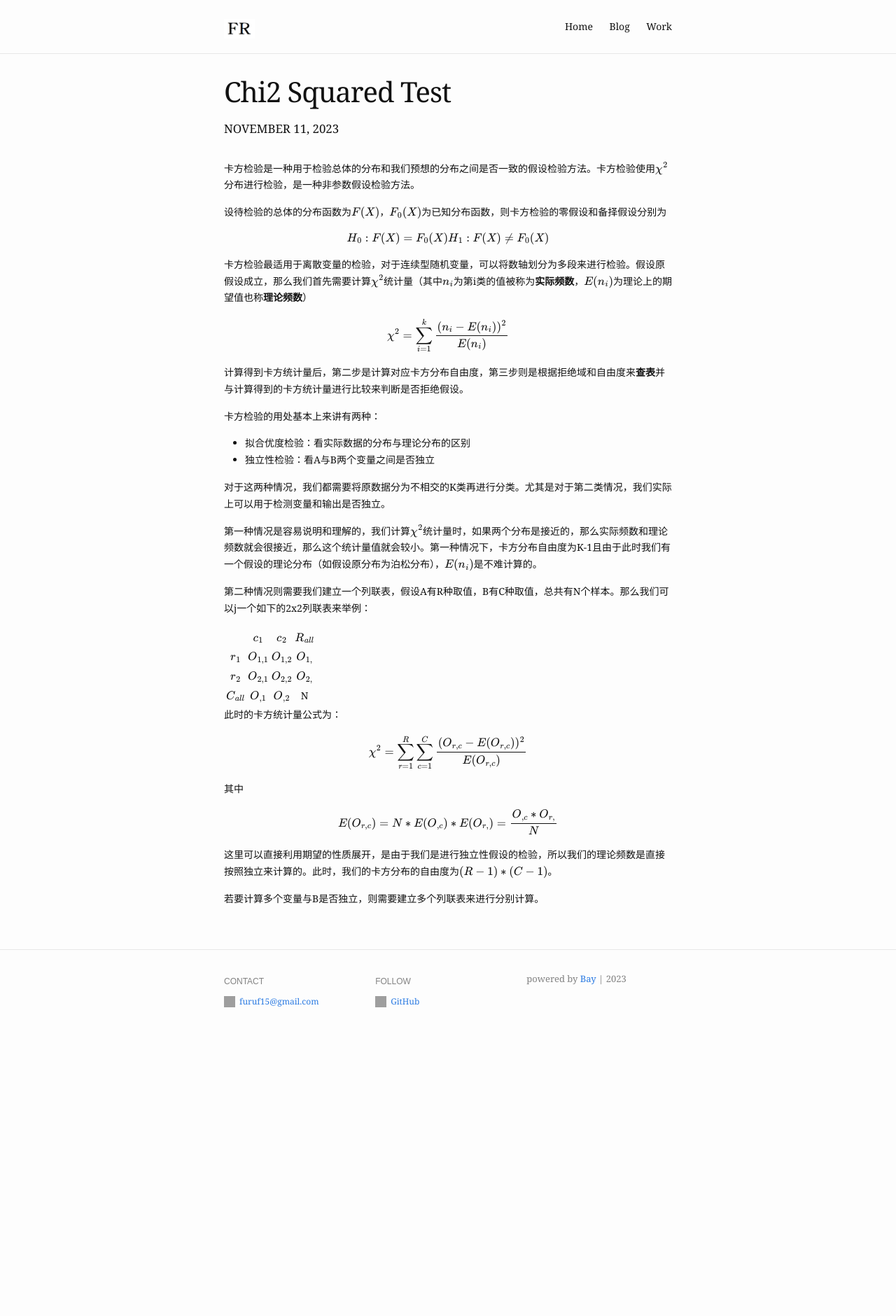
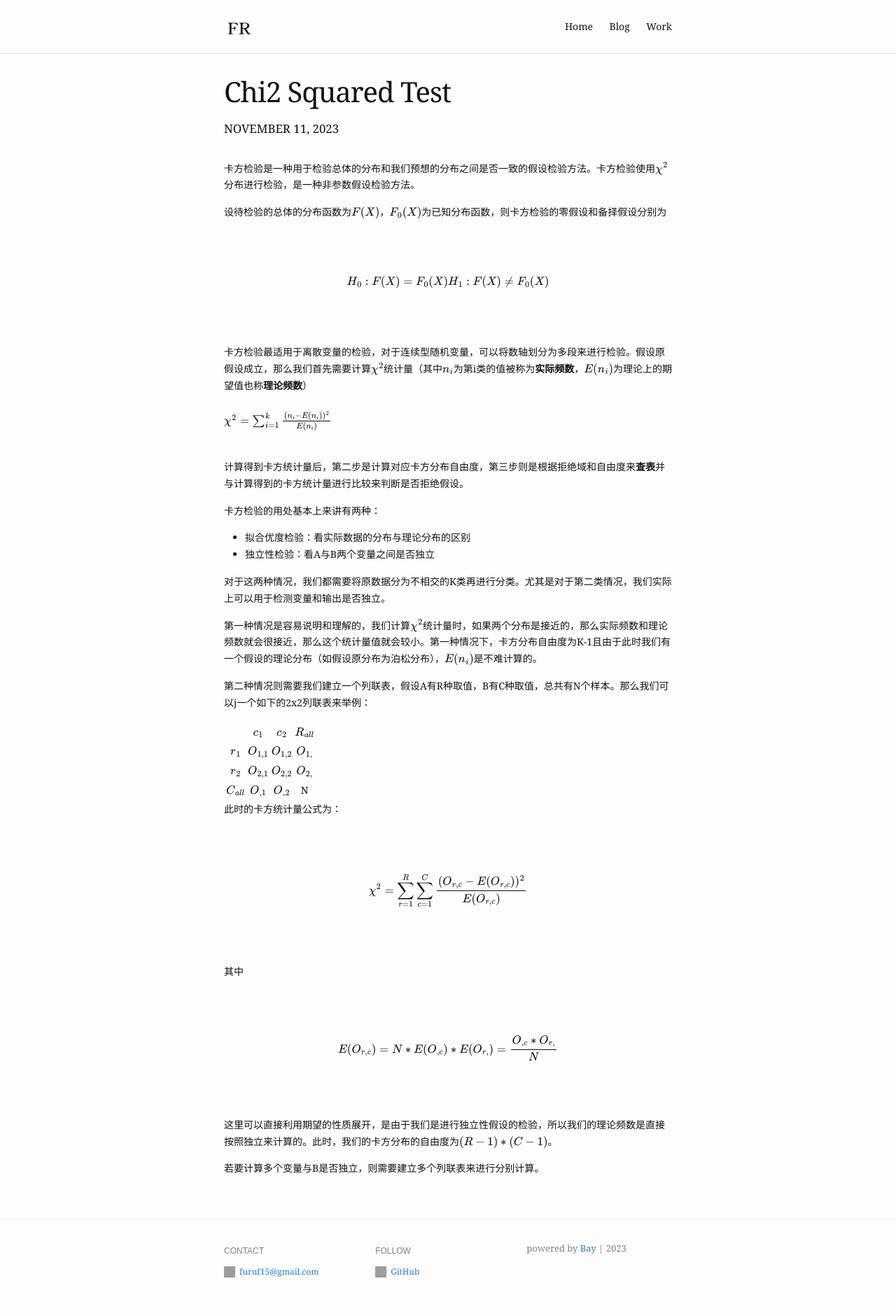
Before and after one commit to FuRuF-11/FuRuF-11.github.io, a Jekyll site: the page built from _posts/2023-11-11-chi2-squared-test.md, in a window 1280 px wide. Shown: the whole page at 70% size. Built offline with Jekyll 4.4.1, drawn with Linux system fonts in a browser that asks for light colours; a script that is not in the unit is left out; before the commit the page ends 1494 px from its top, so only the background shows below that.

Commit message:
post changes

```diff
--- a/_posts/2023-11-11-chi2-squared-test.md
+++ b/_posts/2023-11-11-chi2-squared-test.md
@@ -9,20 +9,26 @@ blurb: "卡方检验"
 
 设待检验的总体的分布函数为$F(X)$，$F_0(X)$为已知分布函数，则卡方检验的零假设和备择假设分别为
 
+<br />
+<br />
 
 $$
 H_0 : F(X)=F_0(X) \\
 H_1 : F(X)\not=F_0(X)
 $$
 
+<br />
+<br />
+
 
 卡方检验最适用于离散变量的检验，对于连续型随机变量，可以将数轴划分为多段来进行检验。假设原假设成立，那么我们首先需要计算$\chi^2$统计量（其中$n_i$为第i类的值被称为**实际频数**，$E(n_i)$为理论上的期望值也称**理论频数**）
-
-
+<br />
+<br />
 $$
 \chi^{2}=\sum_{i=1}^{k}\frac{(n_i-E(n_i))^2}{E(n_i)}
 $$
-
+<br />
+<br />
 
 计算得到卡方统计量后，第二步是计算对应卡方分布自由度，第三步则是根据拒绝域和自由度来**查表**并与计算得到的卡方统计量进行比较来判断是否拒绝假设。
 
@@ -38,7 +44,6 @@ $$
 第二种情况则需要我们建立一个列联表，假设A有R种取值，B有C种取值，总共有N个样本。那么我们可以j一个如下的2x2列联表来举例：
 
 
-
 |           |   $c_1$   |   $c_2$   | $R_{all}$ |
 | :-------: | :-------: | :-------: | :-------: |
 |   $r_1$   | $O_{1,1}$ | $O_{1,2}$ | $O_{1,}$  |
@@ -46,19 +51,30 @@ $$
 | $C_{all}$ | $O_{,1}$  | $O_{,2}$  |     N     |
 
 
+此时的卡方统计量公式为：
 
-此时的卡方统计量公式为：
+<br />
+<br />
 
 $$
 \chi^2=\sum^{R}_{r=1}\sum^{C}_{c=1}\frac{(O_{r,c}-E(O_{r,c}))^2}{E(O_{r,c})}
 $$
 
+<br />
+<br />
+
 其中
+
+<br />
+<br />
 
 $$
 E(O_{r,c})=N*E(O_{,c})*E(O_{r,})=\frac{ O_{,c}*O_{r,} }{N}
 $$
 
+<br />
+<br />
+
 这里可以直接利用期望的性质展开，是由于我们是进行独立性假设的检验，所以我们的理论频数是直接按照独立来计算的。此时，我们的卡方分布的自由度为$(R-1)*(C-1)$。
 
 若要计算多个变量与B是否独立，则需要建立多个列联表来进行分别计算。
```
